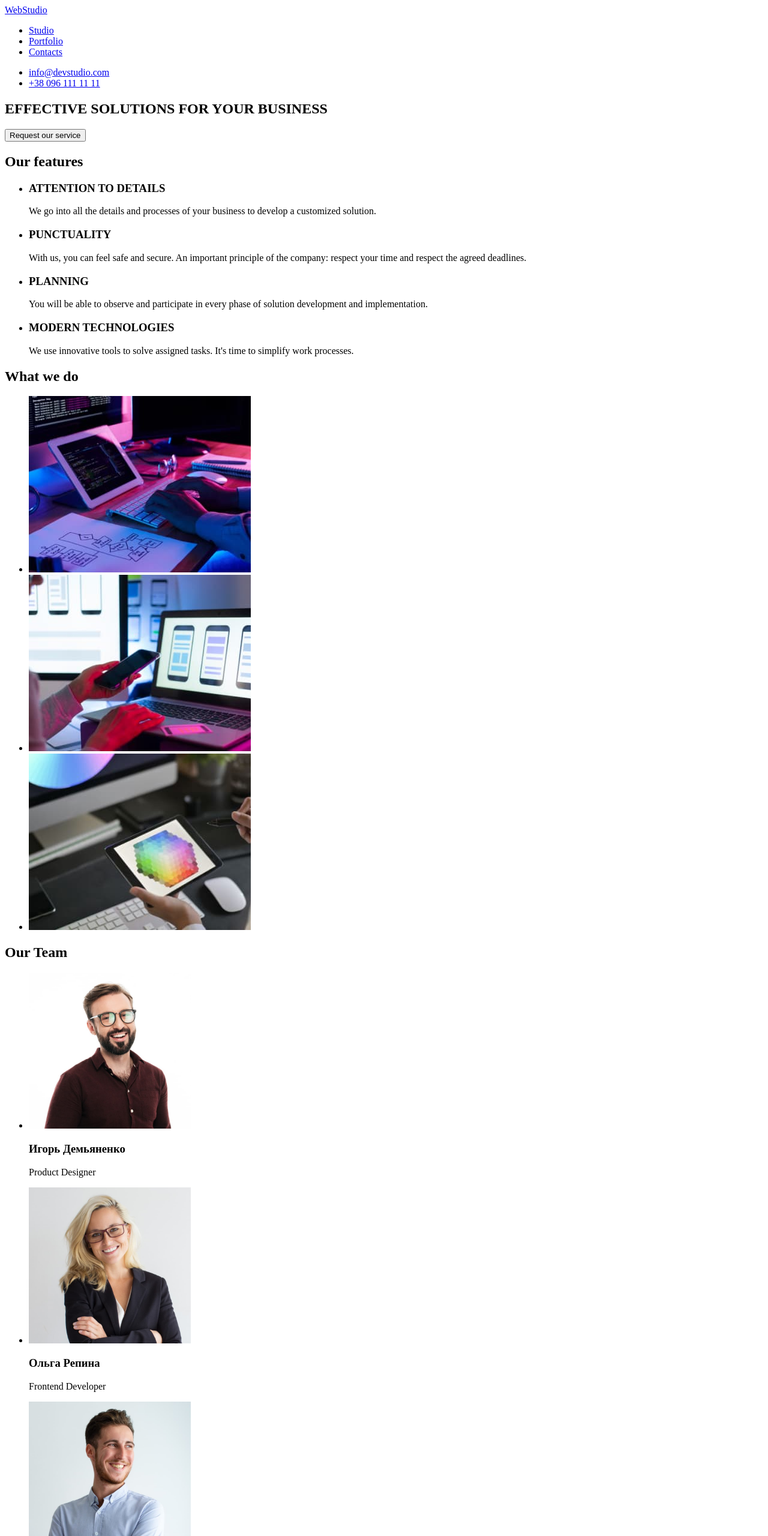
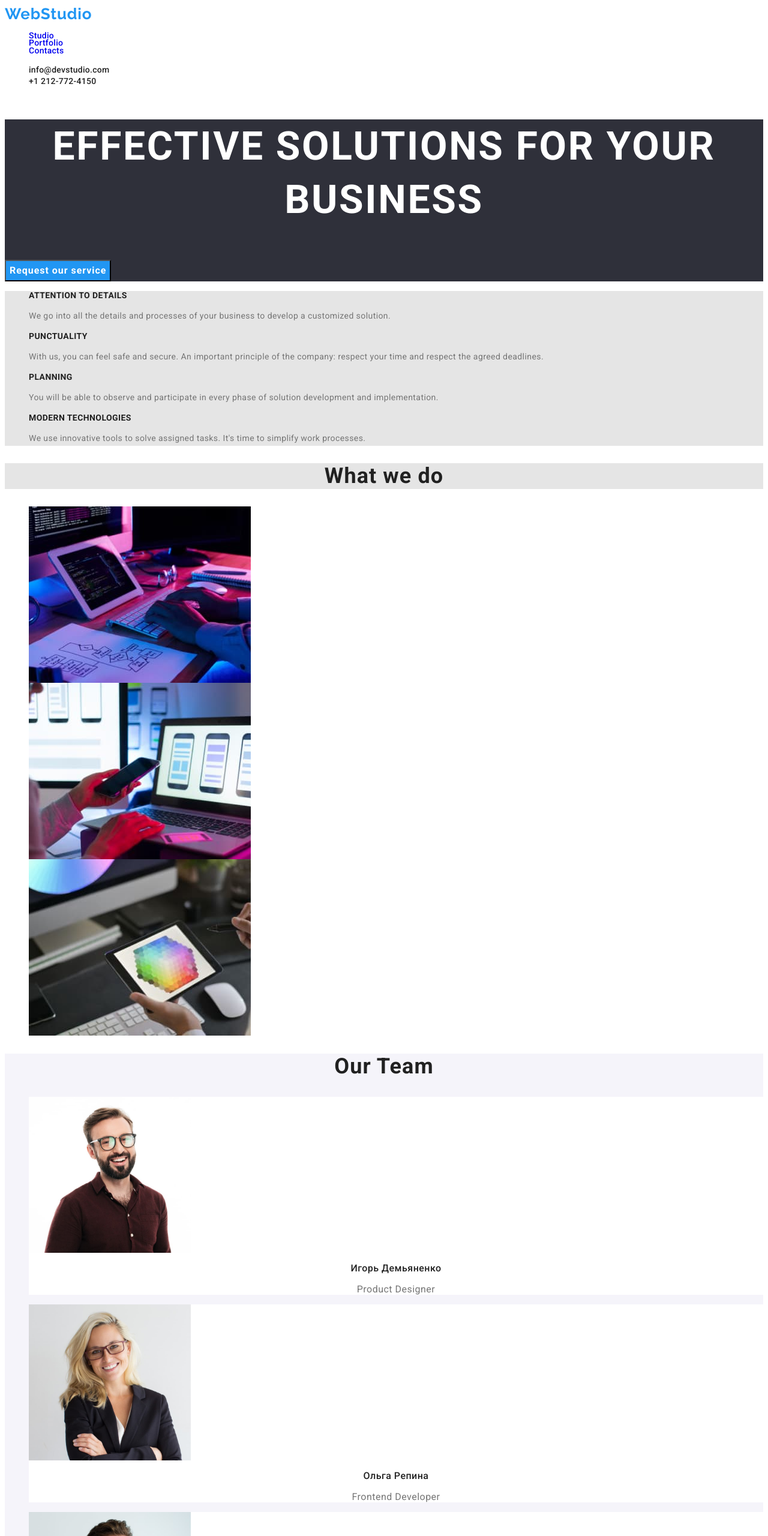
Before and after one commit to vrexvf5/goit-markup-hw-02, a plain HTML site: page index.html in a window 1280 px wide. Shown: the top 2560 px of the page at 60% size. Drawn offline with Linux system fonts and the light colour scheme.

Commit message:
css done

```diff
--- a/css/styles.css
+++ b/css/styles.css
@@ -0,0 +1,249 @@
+:root {
+    --accent-color: #2196F3;
+    --main-text-color: #212121;
+    --secondary-text-color: #757575;
+}
+
+body {
+    font-family: 'Roboto', sans-serif;
+}
+
+.link {
+    text-decoration: none;
+}
+
+.list {
+    list-style: none;
+}
+
+img {
+    display: block;
+}
+
+button {
+    cursor: pointer;
+}
+
+/* Studio */
+
+.page-header {
+    background-color: #ffffff;
+}
+
+.filter {
+    background-color: #E5E5E5;
+}
+
+.home-link {
+    font-family: 'Raleway', sans-serif;
+    font-weight: 700;
+    font-size: 26px;
+    line-height: 31px;
+    letter-spacing: 0.03em;
+    color: var(--accent-color);
+}
+
+.menu, .contacts {
+    font-family: inherit;
+    font-weight: 500;
+    font-size: 14px;
+    line-height: 0.88;
+    letter-spacing: 0.02em;
+    color: var(--main-text-color);
+}
+
+.menu:hover,
+.menu:focus {
+    color: var(--accent-color);
+}
+
+.contacts:hover,
+.contacts:focus {
+    color: var(--accent-color);
+}
+
+.hero {
+    background-color: #2F303A;
+}
+
+.hero {
+    font-family: inherit;
+    font-weight: 900;
+    font-size: 44px;
+    line-height: 1.36;
+    text-align: center;
+    letter-spacing: 0.06em;
+    text-transform: uppercase;
+}
+
+.hero-button {
+    font-family: inherit;
+    font-weight: 700;
+    font-size: 16px;
+    line-height: 1.88;
+    display: flex;
+    align-items: center;
+    text-align: center;
+    letter-spacing: 0.06em;
+    background-color: var(--accent-color);
+}
+
+.hero, .hero-button {
+    color: #ffffff;
+}
+
+.hero-button:hover,
+.hero-button:focus {
+    background-color: #188CE8;;
+}
+
+.visually-hidden {
+    position: absolute;
+    white-space: nowrap;
+    width: 1px;
+    height: 1px;
+    overflow: hidden;
+    border: 0;
+    padding: 0;
+    clip: rect(0 0 0 0);
+    clip-path: inset(50%);
+    margin: -1px;
+}
+
+.features-title {
+    font-family: inherit;
+    font-weight: 700;
+    font-size: 14px;
+    line-height: 1.14;
+    letter-spacing: 0.03em;
+    text-transform: uppercase;
+    color: var(--main-text-color);
+}
+
+.features-text {
+    font-family: inherit;
+    font-size: 14px;
+    line-height: 1.71;
+    letter-spacing: 0.03em;
+    color: var(--secondary-text-color);
+}
+
+.tasks, .team-title {
+    font-family: inherit;
+    font-weight: 700;
+    font-size: 36px;
+    line-height: 1.17;
+    text-align: center;
+    letter-spacing: 0.03em;
+    color: var(--main-text-color);
+}
+
+.team-member {
+    font-family: inherit;
+    font-weight: 500;
+    font-size: 16px;
+    line-height: 19px;
+    /* identical to box height */
+    text-align: center;
+    letter-spacing: 0.03em;
+    color: var(--main-text-color);
+}
+
+.team-function {
+    font-family: inherit;
+    font-size: 16px;
+    line-height: 19px;
+    /* identical to box height */
+    text-align: center;
+    letter-spacing: 0.03em;
+    color: var(--secondary-text-color);
+}
+
+.features, .tasks {
+    background-color: #E5E5E5;;
+}
+
+.team {
+    background-color: #F5F4FA;;
+}
+
+.team-card {
+    background-color: #ffffff;
+}
+
+footer {
+    background-color: #2F303A;;
+}
+
+.address-link {
+    font-family: inherit;
+    font-style: normal;
+    font-size: 14px;
+    line-height: 1.71;
+    letter-spacing: 0.03em;
+    color: #FFFFFF;
+}
+
+.footer-mail, .footer-phone {
+    font-family: inherit;
+    font-style: normal;
+    font-size: 14px;
+    line-height: 1.71;
+    letter-spacing: 0.03em;
+    color: rgba(255, 255, 255, 0.6);
+}
+
+.address-link:hover,
+.address-link:focus {
+    color: var(--accent-color);
+}
+
+.footer-mail:hover,
+.footer-mail:focus {
+    color: var(--accent-color);
+}
+
+.footer-phone:hover,
+.footer-phone:focus {
+    color: var(--accent-color);
+}
+
+/* Portfolio */
+
+.filter-button {
+    font-family: inherit;
+    font-weight: 500;
+    font-size: 16px;
+    line-height: 1.62;
+    text-align: center;
+    letter-spacing: 0.03em;
+    color: var(--main-text-color);
+    background-color: #F5F4FA;;
+}
+
+.filter-button:hover,
+.filter-button:focus {
+    color: #ffffff;
+    background-color: var(--accent-color);;
+}
+
+.example-title {
+    font-family: inherit;
+    font-weight: 700;
+    font-size: 18px;
+    line-height: 2.00;
+    letter-spacing: 0.06em;
+    color: var(--main-text-color);
+}
+
+.example-text {
+    font-family: inherit;
+    font-size: 16px;
+    line-height: 1.88;
+    letter-spacing: 0.03em;
+    color: var(--secondary-text-color);
+}
+
+.project-card {
+    background-color: #ffffff;
+}
--- a/index.html
+++ b/index.html
@@ -4,104 +4,122 @@
     <meta charset="UTF-8">
     <meta name="viewport" content="width=device-width, initial-scale=1.0">
     <title>Studio</title>
+    <link rel="preconnect" href="https://fonts.googleapis.com">
+    <link rel="preconnect" href="https://fonts.gstatic.com" crossorigin>
+    <link href="https://fonts.googleapis.com/css2?family=Raleway:wght@700&family=Roboto:wght@400;500;700;900&display=swap" rel="stylesheet">
+    <link rel="stylesheet" href="./css/styles.css">
 </head>
+
 <body>
-    <header>
-        <nav>
-            <a href="./index.html">WebStudio</a>
-            <ul>
-                <li><a href="#studio">Studio</a></li>
-                <li><a href="./portfolio.html">Portfolio</a></li>
-                <li><a href="#contacts">Contacts</a></li>
+    <header class="page-header">
+        <nav class="menu">
+            <a class="home-link link" href="./index.html">WebStudio</a>
+            <ul class="menu list">
+                <li class="menu-item">
+                    <a class="menu-link link" href="#studio">Studio</a>
+                </li>
+                <li class="menu-item">
+                    <a class="menu-link link" href="./portfolio.html">Portfolio</a>
+                </li>
+                <li class="menu-item">
+                    <a class="menu-link link" href="#contacts">Contacts</a>
+                </li>
             </ul>
         </nav>
-        <ul>
-            <li><a href="mailto:info@devstudio.com">info@devstudio.com</a></li>
-            <li><a href="tel:+380961111111">+38 096 111 11 11</a></li>
+        <ul class="list">
+            <li><a class="contacts link" href="mailto:info@devstudio.com">info@devstudio.com</a></li>
+            <li><a class="contacts link" href="tel:+12127724150">+1 212-772-4150</a></li>
         </ul>
     </header>
+
     <main>
-        <section>
-        <h1>EFFECTIVE SOLUTIONS FOR YOUR BUSINESS</h1>
-        <button type="button">Request our service</button>
+        <!-- hero -->
+        <section class="hero">
+        <h1 class="title">EFFECTIVE SOLUTIONS FOR YOUR BUSINESS</h1>
+        <button class="hero-button" type="button">Request our service</button>
         </section>
 
-        <section>
-            <h2>Our features</h2>
-            <ul>
+        <section class="features">
+            <h2 class="visually-hidden">Our features</h2>
+            <ul class="list">
                 <li>
-                    <h3>ATTENTION TO DETAILS</h3>
-                    <p>We go into all the details and processes of your business to develop a customized solution.</p>
+                    <h3 class="features-title">ATTENTION TO DETAILS</h3>
+                    <p class="features-text">We go into all the details and processes of your business to develop a customized solution.</p>
                 </li>
                 <li>
-                    <h3>PUNCTUALITY</h3>
-                    <p>With us, you can feel safe and secure. An important principle of the company: respect your time and respect the agreed
+                    <h3 class="features-title">PUNCTUALITY</h3>
+                    <p class="features-text">With us, you can feel safe and secure. An important principle of the company: respect your time and respect the agreed
                     deadlines.</p>
                 </li>
                 <li>
-                    <h3>PLANNING</h3>
-                    <p>You will be able to observe and participate in every phase of solution development and implementation.</p>
+                    <h3 class="features-title">PLANNING</h3>
+                    <p class="features-text">You will be able to observe and participate in every phase of solution development and implementation.</p>
                 </li>
                 <li>
-                    <h3>MODERN TECHNOLOGIES</h3>
-                    <p>We use innovative tools to solve assigned tasks. It's time to simplify work processes.</p>
-                </li>
-            </ul>
-        </section>
-
-        <section id="studio">
-            <h2>What we do</h2>
-            <ul>
-                <li>
-                    <img src="./images/img-1.jpg" alt="Code development using tablet" width="370">
-                </li>
-                <li>
-                    <img src="./images/img-2.jpg" alt="Interface options on screen" width="370">
-                </li>
-                <li>
-                    <img src="./images/img-3.jpg" alt="Colors pallet on tablet" width="370">
+                    <h3 class="features-title">MODERN TECHNOLOGIES</h3>
+                    <p class="features-text">We use innovative tools to solve assigned tasks. It's time to simplify work processes.</p>
                 </li>
             </ul>
         </section>
 
         <section>
-            <h2>Our Team</h2>
-            <ul>
+            <h2 class="tasks" class="tasks-title">What we do</h2>
+            <ul class="tasks-list list">
                 <li>
-                    <img src="./images/team-member-1.jpg" alt="igor-demyanenko" width="270">
-                    <h3>Игорь Демьяненко</h3>
-                    <p>Product Designer</p>
+                    <img class="tasks-img" src="./images/img-1.jpg" alt="Code development using tablet" width="370">
                 </li>
                 <li>
-                    <img src="./images/team-member-2.jpg" alt="olga-repina" width="270">
-                    <h3>Ольга Репина</h3>
-                    <p>Frontend Developer</p>
+                    <img class="tasks-img" src="./images/img-2.jpg" alt="Interface options on screen" width="370">
                 </li>
                 <li>
+                    <img class="tasks-img" src="./images/img-3.jpg" alt="Colors pallet on tablet" width="370">
+                </li>
+            </ul>
+        </section>
+
+        <section class="team">
+            <h2 class="team-title">Our Team</h2>
+            <ul class="list">
+                <li class="team-card">
+                    <img src="./images/team-member-1.jpg" alt="igor-demyanenko" width="270">
+                    <h3 class="team-member">Игорь Демьяненко</h3>
+                    <p class="team-function">Product Designer</p>
+                </li>
+                <li class="team-card">
+                    <img src="./images/team-member-2.jpg" alt="olga-repina" width="270">
+                    <h3 class="team-member">Ольга Репина</h3>
+                    <p class="team-function">Frontend Developer</p>
+                </li>
+                <li class="team-card">
                     <img src="./images/team-member-3.jpg" alt="nikolay-tarasov" width="270">
-                    <h3>Николай Тарасов</h3>
-                    <p>Marketing</p>
+                    <h3 class="team-member">Николай Тарасов</h3>
+                    <p class="team-function">Marketing</p>
                 </li>
-                <li>
+                <li class="team-card">
                     <img src="./images/team-member-4.jpg" alt="mikhail-yermakov" width="270">
-                    <h3>Михаил Ермаков</h3>
-                    <p>UI Designer</p>
+                    <h3 class="team-member">Михаил Ермаков</h3>
+                    <p class="team-function">UI Designer</p>
                 </li>
             </ul>
         </section>
     </main>
+
     <footer id="contacts">
-        <a href="./index.html">WebStudio</a>
+        <a class="home-link link" href="./index.html">WebStudio</a>
             <address>
-                <ul>
-                    <li><a href="https://goo.gl/maps/tVKiY3Z6atngq88f9" target="_blank" rel="noopener noreferrer nofollow">
+                <ul class="list">
+                    <li><a class="address-link link"
+                        href="https://goo.gl/maps/tVKiY3Z6atngq88f9"
+                        target="_blank"
+                        rel="noopener noreferrer nofollow">
                         695 Park Ave, New York, NY 10065,<br>
                         United States</a>
                     </li>
-                    <li><a href="mailto:info@example.com">info@example.com</a></li>
-                    <li><a href="tel:+12127724150">+1 212-772-4150</a></li>
+                    <li><a class="footer-mail link" href="mailto:info@example.com">info@example.com</a></li>
+                    <li><a class="footer-phone link" href="tel:+12127724150">+1 212-772-4150</a></li>
                 </ul>
             </address>
     </footer>
+
 </body>
 </html>
```
Also changed, not shown: portfolio.html (+72 -51 lines).
